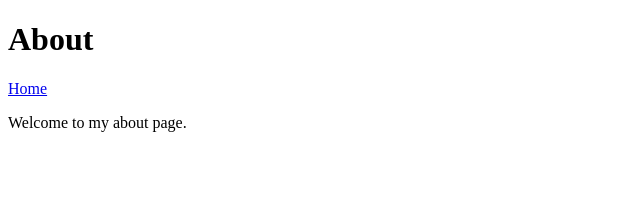
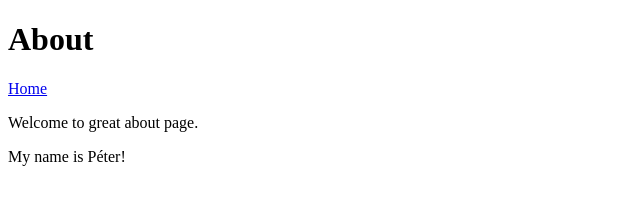
Before and after one commit to Gerard1978/Gerard1978.github.io, a plain HTML site: page about.html in a window 1280 px wide. Shown: the whole page, without its empty margins (0-640 px from the left). Drawn offline with Linux system fonts and the light colour scheme.

Commit message:
Improved the about page

```diff
--- a/about.html
+++ b/about.html
@@ -8,6 +8,7 @@
 <body>
     <h1>About</h1>
     <a href="index.html">Home</a>
-    <p>Welcome to my about page.</p>
+    <p>Welcome to great about page.</p>
+    <p>My name is Péter!</p>
 </body>
 </html>
```
